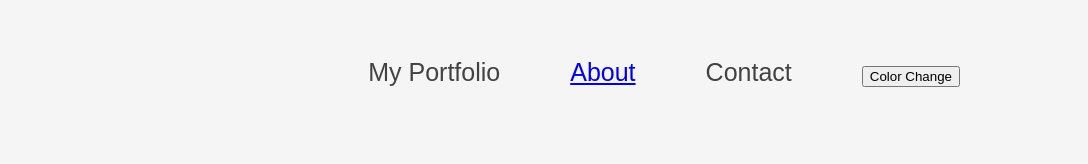
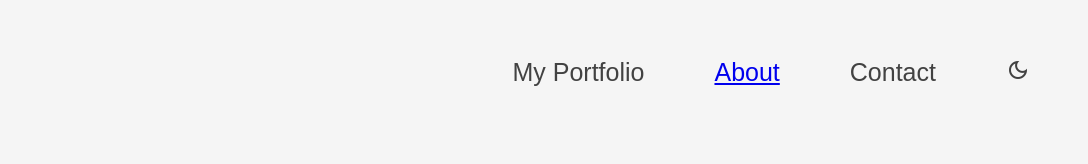
Before and after one commit to prasad-hp/portfolio-websit, a plain HTML site: page index.html in a window 1280 px wide. Shown: the full height of the page, 192-1280 px from the left. Drawn offline with nearby package versions, Linux system fonts and the light colour scheme.

Commit message:
Added Dark mode buttion

```diff
--- a/index.css
+++ b/index.css
@@ -34,3 +34,10 @@ body{
 #nav-bar-button{
     padding-right: 70px;
 }
+.material-symbols-outlined {
+    font-variation-settings:
+    'FILL' 0,
+    'wght' 400,
+    'GRAD' 0,
+    'opsz' 24
+  }
--- a/index.html
+++ b/index.html
@@ -5,6 +5,7 @@
             Prasad Hp
         </title>
         <link rel="stylesheet" href="index.css">
+        <link rel="stylesheet" href="https://fonts.googleapis.com/css2?family=Material+Symbols+Outlined:opsz,wght,FILL,GRAD@20..48,100..700,0..1,-50..200" />
     </head>
     <body>
         <nav class="navbar">
@@ -30,10 +31,10 @@
                             Contact
                         </a>
                     </div>
-                    <div id="nav-bar-button">
-                        <button id="color-change" onclick="mode()">
-                            Color Change
-                        </button>
+                    <div>
+                        <span class="material-symbols-outlined">
+                            dark_mode
+                        </span>
                     </div>
                 </div>
             </div>
```
